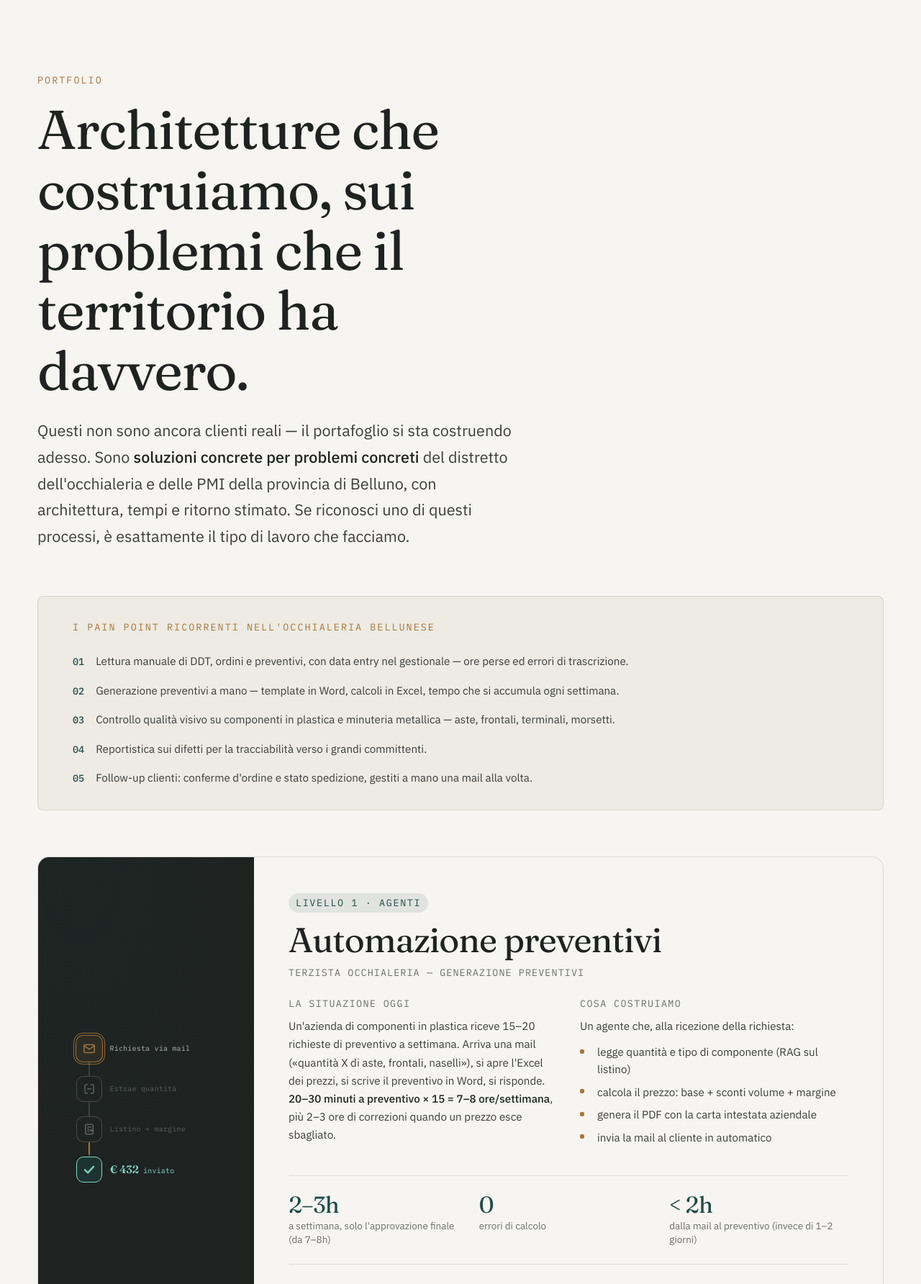
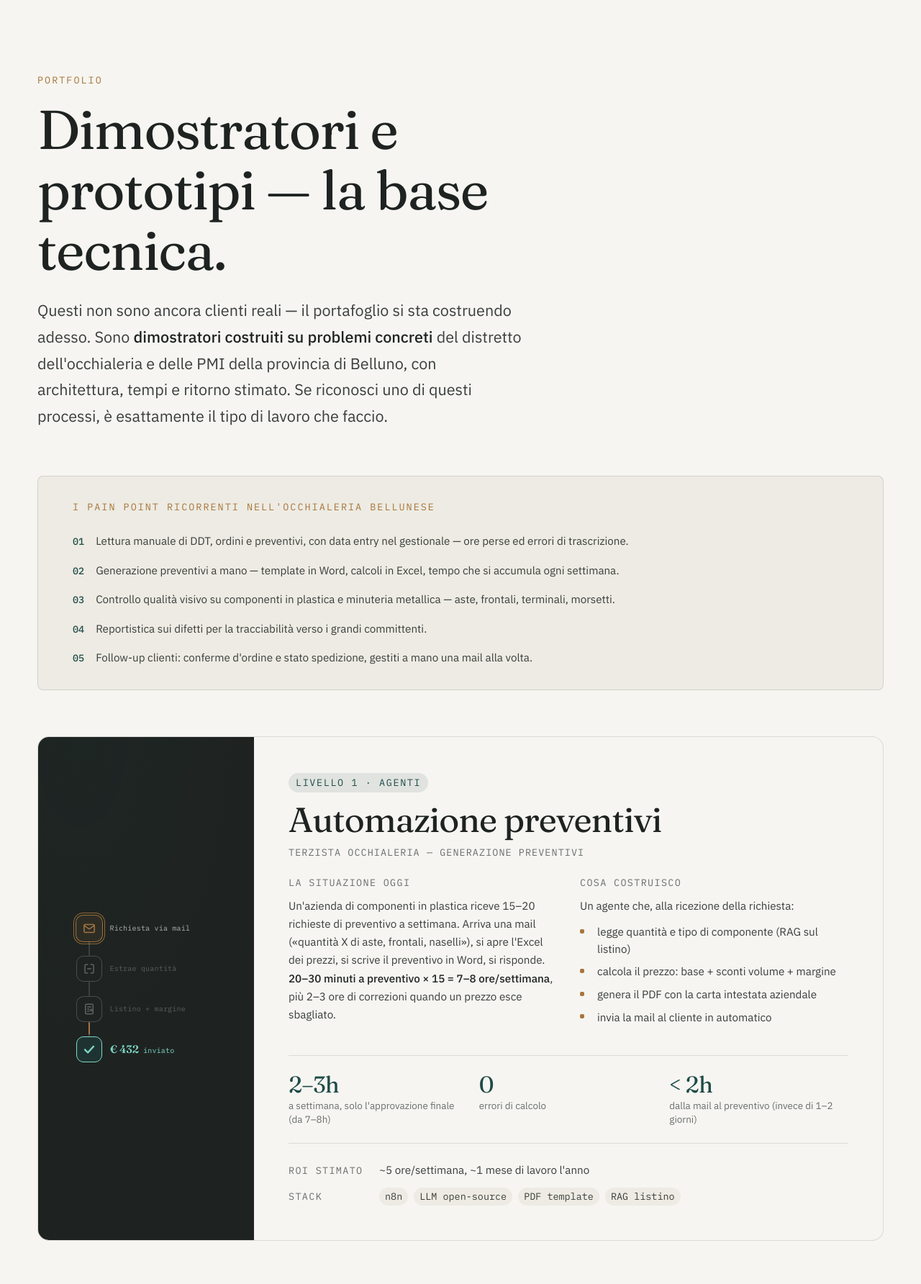
Before and after one commit to timurbondarenko65-stack/Actyra, a Flask app: page /portfolio in a window 1280 px wide. Shown: the part 69-1853 px from the top of the page at 72% size. Run offline with Flask 3, Linux system fonts and the light colour scheme.

Commit message:
Uniforma tono in prima persona, tempo di risposta, onestà portfolio e ancoraggio prezzo

```diff
--- a/templates/about.html
+++ b/templates/about.html
@@ -47,7 +47,7 @@
         che funziona, consegnato in giorni o settimane, non in un ciclo di formazione.
       </p>
 
-      <h3 style="margin-bottom: var(--sp-4); margin-top: var(--sp-7);">Come lavoriamo con un cliente</h3>
+      <h3 style="margin-bottom: var(--sp-4); margin-top: var(--sp-7);">Come lavoro con un cliente</h3>
       <p>
         Nessun preventivo prima di aver capito il processo. Sopralluogo, proposta scritta con
         <strong>cosa viene fatto, in quanto tempo, a che prezzo, e cosa succede se non funziona</strong>.
@@ -68,10 +68,10 @@
         le barriere regolatorie di altri settori.
       </p>
 
-      <h3 style="margin-bottom: var(--sp-4); margin-top: var(--sp-7);">Cosa non facciamo</h3>
+      <h3 style="margin-bottom: var(--sp-4); margin-top: var(--sp-7);">Cosa non faccio</h3>
       <p>
         Siti web, e-commerce, social media marketing, grafica. Ci sono già professionisti bravi
-        sul territorio che li fanno meglio di noi. Actyra è uno studio di
+        sul territorio che li fanno meglio di me. Actyra è uno studio di
         <strong>automazione tecnica</strong>: script, agenti, reti neurali. Niente altro —
         e proprio per questo, fatto bene.
       </p>
--- a/templates/portfolio.html
+++ b/templates/portfolio.html
@@ -11,14 +11,14 @@
     <div class="reveal" style="max-width: 64ch;">
       <span class="section-eyebrow">Portfolio</span>
       <h1 style="font-size: var(--fs-xxl); max-width: 22ch; margin-bottom: var(--sp-5);">
-        Architetture che costruiamo, sui problemi che il territorio ha davvero.
+        Dimostratori e prototipi &mdash; la base tecnica.
       </h1>
       <p style="font-size: var(--fs-md); color: var(--grafite-2); line-height: 1.7;">
         Questi non sono ancora clienti reali &mdash; il portafoglio si sta costruendo adesso.
-        Sono <strong style="color: var(--grafite); font-weight: 500;">soluzioni concrete per problemi
+        Sono <strong style="color: var(--grafite); font-weight: 500;">dimostratori costruiti su problemi
         concreti</strong> del distretto dell'occhialeria e delle PMI della provincia di Belluno,
         con architettura, tempi e ritorno stimato. Se riconosci uno di questi processi, è esattamente
-        il tipo di lavoro che facciamo.
+        il tipo di lavoro che faccio.
       </p>
     </div>
 
@@ -106,7 +106,7 @@
             </p>
           </div>
           <div class="case-col">
-            <h4>Cosa costruiamo</h4>
+            <h4>Cosa costruisco</h4>
             <p>Un agente che, alla ricezione della richiesta:</p>
             <ul class="case-steps">
               <li>legge quantità e tipo di componente (RAG sul listino)</li>
@@ -168,7 +168,7 @@
             </p>
           </div>
           <div class="case-col">
-            <h4>Cosa costruiamo</h4>
+            <h4>Cosa costruisco</h4>
             <p>
               Una rete neurale addestrata su foto di componenti buoni e difettosi, che
               ispeziona ogni pezzo via telecamera prima della spedizione.
@@ -239,7 +239,7 @@
             </p>
           </div>
           <div class="case-col">
-            <h4>Cosa costruiamo</h4>
+            <h4>Cosa costruisco</h4>
             <p>Un sistema che riceve il documento e:</p>
             <ul class="case-steps">
               <li>estrae il testo con OCR, anche da foto e scansioni</li>
@@ -275,7 +275,7 @@
     <div class="case-cta reveal">
       <h3>Riconosci uno di questi processi nella tua azienda?</h3>
       <p>
-        Allora sappiamo già da dove partire. Il primo caso studio reale, con dati veri
+        Allora so già da dove partire. Il primo caso studio reale, con dati veri
         del territorio, verrà pubblicato qui appena sarà pronto &mdash; può essere il tuo.
       </p>
       <a href="{{ url_for('contact') }}" class="btn btn-primary">
```
Also changed, not shown: templates/contact.html (+7 -7 lines), templates/index.html (+8 -7 lines).
